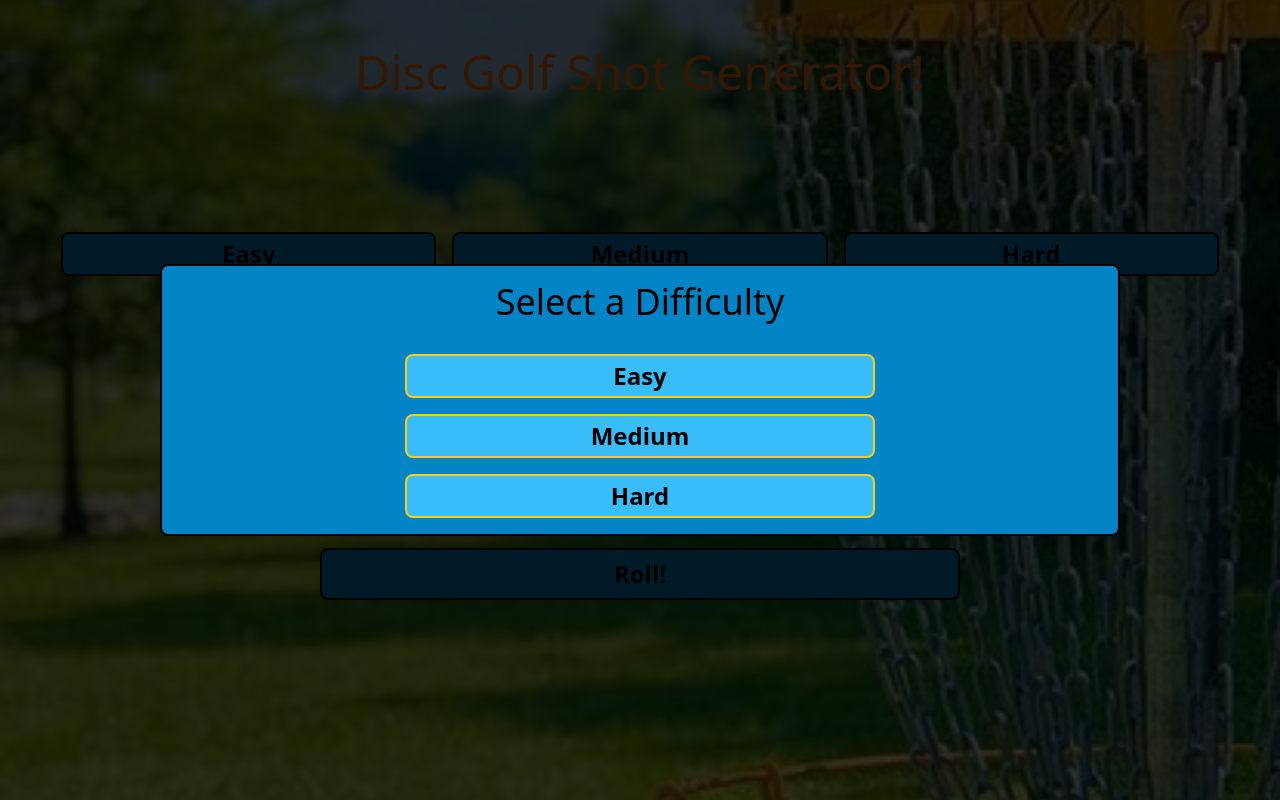
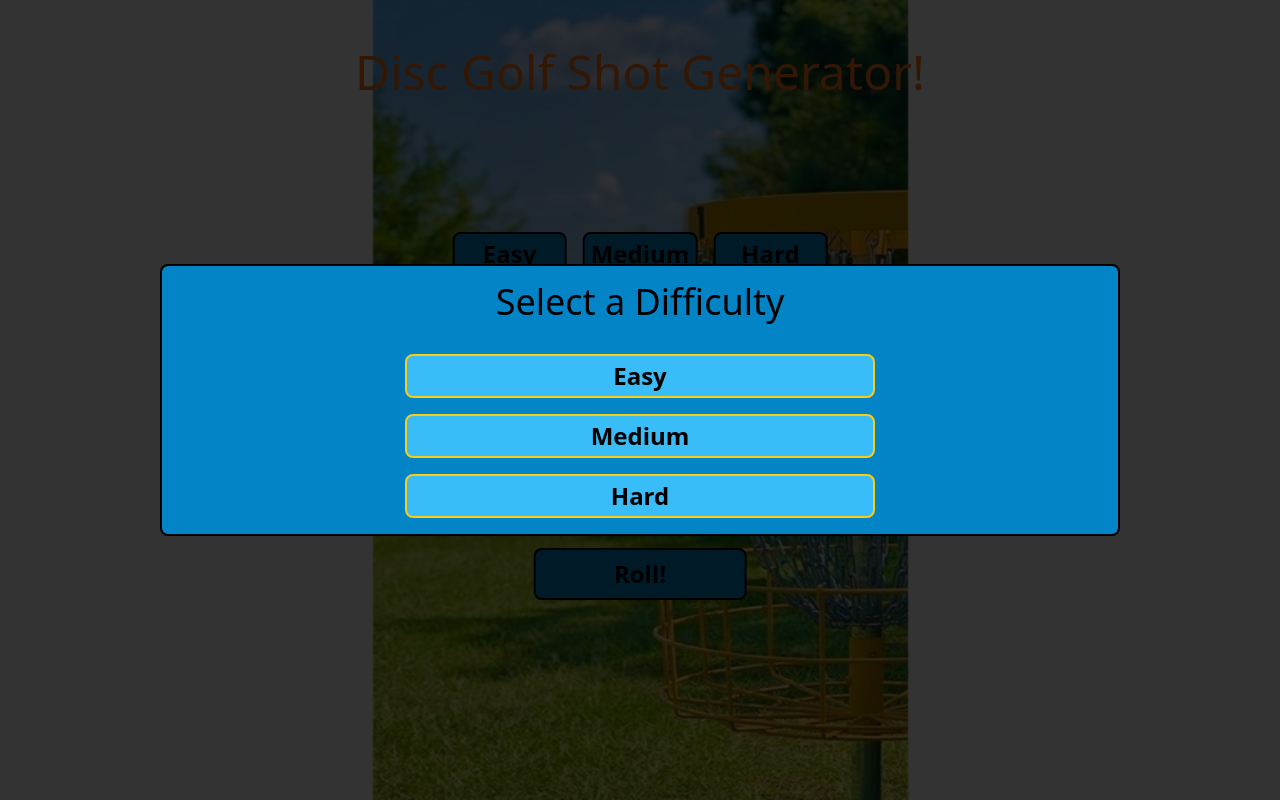
Before and after one commit to Zdavis92/DiscGolfShotGenerator, a React (Create React App) app: page / in a window 1280 px wide. Built offline with nearby package versions, Linux system fonts and the light colour scheme.

Commit message:
'added responiveness for large srceens'

```diff
--- a/src/App.js
+++ b/src/App.js
@@ -5,7 +5,7 @@ import background from './images/bg-image.jpg';
 
 function App() {
   return (
-    <div className='bg-fixed h-screen bg-cover bg-center relative' style={{ backgroundImage: `url(${background})`}}>
+    <div className='bg-fixed h-screen bg-cover bg-center relative lg:bg-contain lg:bg-no-repeat' style={{ backgroundImage: `url(${background})`}}>
       <Header></Header>
       <Dice></Dice>
     </div>
--- a/src/components/Dice.js
+++ b/src/components/Dice.js
@@ -81,19 +81,19 @@ const Dice = () => {
                 <div className="absolute top-1/2 left-1/2 -translate-y-1/2 -translate-x-1/2 z-20 bg-sky-600 border-2 rounded-lg border-black h-fit w-3/4 flex flex-col justify-center text-center">
                     <h1 className="text-4xl m-4">Select a Difficulty</h1>
                     <div className="flex flex-col justify-between items-center m-2">
-                        <button className="bg-sky-400 border-yellow-400 border-2 rounded-lg w-1/2 m-2 p-1 text-2xl font-semibold" onClick={easySelected}>Easy</button>
-                        <button className="bg-sky-400 border-yellow-400 border-2 rounded-lg w-1/2 m-2 p-1 text-2xl font-semibold" onClick={mediumSelected}>Medium</button>
-                        <button className="bg-sky-400 border-yellow-400 border-2 rounded-lg w-1/2 m-2 p-1 text-2xl font-semibold" onClick={hardSelected}>Hard</button>
+                        <button className="bg-sky-400 border-yellow-400 border-2 rounded-lg w-1/2 m-2 p-1 text-2xl font-semibold hover:bg-sky-700" onClick={easySelected}>Easy</button>
+                        <button className="bg-sky-400 border-yellow-400 border-2 rounded-lg w-1/2 m-2 p-1 text-2xl font-semibold hover:bg-sky-700" onClick={mediumSelected}>Medium</button>
+                        <button className="bg-sky-400 border-yellow-400 border-2 rounded-lg w-1/2 m-2 p-1 text-2xl font-semibold hover:bg-sky-700" onClick={hardSelected}>Hard</button>
                     </div>
                 </div>
             </div>}
-            <div className="absolute w-screen h-1/2 flex flex-col items-center text-center justify-between top-1/2 left-1/2 -translate-y-1/2 -translate-x-1/2">
+            <div className="absolute w-full lg:w-1/2 xl:w-1/3 h-1/2 flex flex-col items-center text-center justify-between top-1/2 left-1/2 -translate-y-1/2 -translate-x-1/2">
                 <div className="flex flex-row w-11/12 justify-between mt-4">
                     <button id="easyBtn" className="bg-sky-600 border-black border-2 rounded-lg w-1/3 m-2 p-1 text-2xl font-semibold sm:mt-4" onClick={easySelected}>Easy</button>
                     <button id="medBtn" className="bg-sky-600 border-black border-2 rounded-lg w-1/3 m-2 p-1 text-2xl font-semibold sm:mt-4" onClick={mediumSelected}>Medium</button>
                     <button id="hardBtn" className="bg-sky-600 border-black border-2 rounded-lg w-1/3 m-2 p-1 text-2xl font-semibold sm:mt-4" onClick={hardSelected}>Hard</button>
                 </div>
-                <div className="flex flex-col w-screen items-center">
+                <div className="flex flex-col w-full items-center">
                     <div className="bg-slate-300 border-black border-2 rounded-lg p-2 mb-4 w-3/4">
                         <p className="text-2xl">{results[0]}</p>
                     </div>
--- a/src/components/Header.js
+++ b/src/components/Header.js
@@ -2,7 +2,7 @@ import React from "react";
 
 const Header = () => {
     return (
-        <h1 className="w-screen text-center text-5xl text-orange-500 absolute top-12 sm:top-12">Disc Golf Shot Generator!</h1>
+        <h1 className="w-full text-center text-5xl text-orange-500 absolute top-12 sm:top-12">Disc Golf Shot Generator!</h1>
     )
 }
 
```
